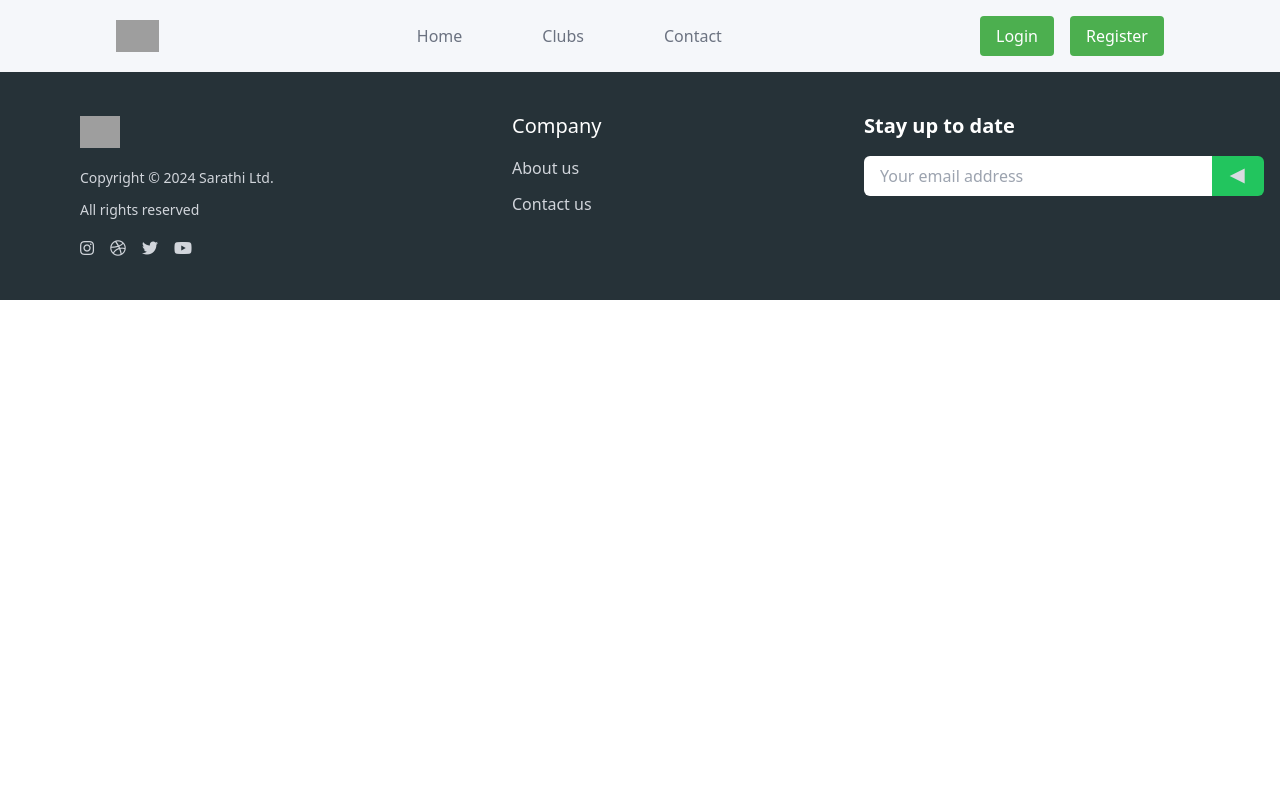
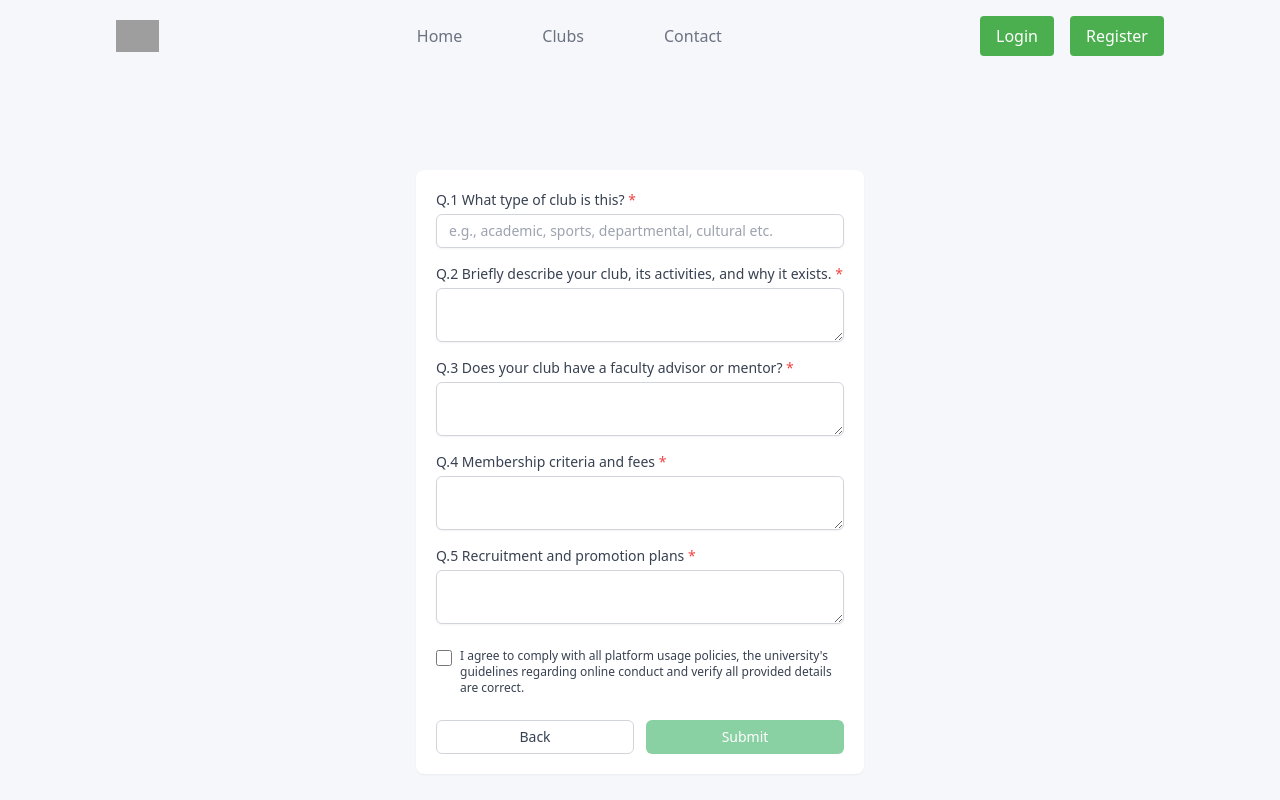
Before and after one commit to sthaarekh/sarathi, a React (Vite) app: page /question in a window 1280 px wide. Shown: the top 800 px of the page. Built offline with nearby package versions, Linux system fonts and the light colour scheme; grey boxes are pictures that could not be loaded.

Commit message:
Added Question Page

```diff
--- a/src/App.jsx
+++ b/src/App.jsx
@@ -6,6 +6,7 @@ import Contacts from './pages/Contacts'
 import Home from './pages/Home'
 import Login from './pages/Login'
 import Register from './pages/Register'
+import Question from './pages/Question'
 import { Routes, Route, BrowserRouter as Router } from 'react-router-dom'
 
 function App() {
@@ -17,9 +18,10 @@ function App() {
       <Routes>
         <Route path="/" element={<Home />} />
         <Route path="/clubs" element={<Clubs/>} />
+        <Route path="/contacts" element={<Contacts/>} />
         <Route path="/register" element={<Register/>} />
-        <Route path="/contacts" element={<Contacts/>} />
         <Route path="/login" element={<Login/>} />
+        <Route path="/question" element={<Question/>} />
       </Routes>
       <Footer/>
       </Router>
--- /dev/null
+++ b/src/pages/Question.jsx
@@ -0,0 +1,217 @@
+import React, { useState } from 'react';
+
+const Question = () => {
+  const [formData, setFormData] = useState({
+    clubType: '',
+    description: '',
+    advisor: '',
+    membership: '',
+    recruitment: '',
+    agreement: false
+  });
+
+  const [errors, setErrors] = useState({});
+  const [showAlert, setShowAlert] = useState(false);
+
+  const handleSubmit = (e) => {
+    e.preventDefault();
+    const newErrors = {};
+
+    // Validate all required fields
+    if (!formData.clubType.trim()) {
+      newErrors.clubType = "Club type is required";
+    }
+    if (!formData.description.trim()) {
+      newErrors.description = "Description is required";
+    }
+    if (!formData.advisor.trim()) {
+      newErrors.advisor = "Advisor information is required";
+    }
+    if (!formData.membership.trim()) {
+      newErrors.membership = "Membership information is required";
+    }
+    if (!formData.recruitment.trim()) {
+      newErrors.recruitment = "Recruitment plan is required";
+    }
+    if (!formData.agreement) {
+      newErrors.agreement = "You must agree to the terms";
+    }
+
+    setErrors(newErrors);
+
+    if (Object.keys(newErrors).length > 0) {
+      setShowAlert(true);
+      setTimeout(() => setShowAlert(false), 5000);
+      return;
+    }
+
+    console.log('Form submitted:', formData);
+  };
+
+  const handleChange = (e) => {
+    const { name, value, type, checked } = e.target;
+    setFormData(prev => ({
+      ...prev,
+      [name]: type === 'checkbox' ? checked : value
+    }));
+    // Clear error for the field being changed
+    if (errors[name]) {
+      setErrors(prev => ({
+        ...prev,
+        [name]: undefined
+      }));
+    }
+  };
+
+  return (
+    <div className="min-h-screen bg-[#F5F7FA] flex items-center justify-center py-6 px-4">
+      <div className="bg-white rounded-lg shadow-sm w-full max-w-md p-5">
+        {showAlert && Object.keys(errors).length > 0 && (
+          <div className="mb-4 p-2 rounded text-sm bg-red-50 border border-red-200 text-red-800">
+            Please fill in all required fields marked with *
+          </div>
+        )}
+
+        <form onSubmit={handleSubmit} className="space-y-4">
+          <div>
+            <label htmlFor="clubType" className="block text-sm font-medium text-gray-700">
+              Q.1 What type of club is this? <span className="text-red-500">*</span>
+            </label>
+            <input
+              type="text"
+              name="clubType"
+              id="clubType"
+              placeholder="e.g., academic, sports, departmental, cultural etc."
+              className={`mt-1 block w-full px-3 py-1.5 text-sm border rounded-md shadow-sm focus:outline-none focus:ring-1 focus:ring-green-500 focus:border-green-500 ${
+                errors.clubType ? 'border-red-500' : 'border-gray-300'
+              }`}
+              value={formData.clubType}
+              onChange={handleChange}
+            />
+            {errors.clubType && (
+              <p className="mt-0.5 text-xs text-red-500">{errors.clubType}</p>
+            )}
+          </div>
+
+          <div>
+            <label htmlFor="description" className="block text-sm font-medium text-gray-700">
+              Q.2 Briefly describe your club, its activities, and why it exists. <span className="text-red-500">*</span>
+            </label>
+            <textarea
+              name="description"
+              id="description"
+              rows={2}
+              className={`mt-1 block w-full px-3 py-1.5 text-sm border rounded-md shadow-sm focus:outline-none focus:ring-1 focus:ring-green-500 focus:border-green-500 ${
+                errors.description ? 'border-red-500' : 'border-gray-300'
+              }`}
+              value={formData.description}
+              onChange={handleChange}
+            />
+            {errors.description && (
+              <p className="mt-0.5 text-xs text-red-500">{errors.description}</p>
+            )}
+          </div>
+
+          <div>
+            <label htmlFor="advisor" className="block text-sm font-medium text-gray-700">
+              Q.3 Does your club have a faculty advisor or mentor? <span className="text-red-500">*</span>
+            </label>
+            <textarea
+              name="advisor"
+              id="advisor"
+              rows={2}
+              className={`mt-1 block w-full px-3 py-1.5 text-sm border rounded-md shadow-sm focus:outline-none focus:ring-1 focus:ring-green-500 focus:border-green-500 ${
+                errors.advisor ? 'border-red-500' : 'border-gray-300'
+              }`}
+              value={formData.advisor}
+              onChange={handleChange}
+            />
+            {errors.advisor && (
+              <p className="mt-0.5 text-xs text-red-500">{errors.advisor}</p>
+            )}
+          </div>
+
+          <div>
+            <label htmlFor="membership" className="block text-sm font-medium text-gray-700">
+              Q.4 Membership criteria and fees <span className="text-red-500">*</span>
+            </label>
+            <textarea
+              name="membership"
+              id="membership"
+              rows={2}
+              className={`mt-1 block w-full px-3 py-1.5 text-sm border rounded-md shadow-sm focus:outline-none focus:ring-1 focus:ring-green-500 focus:border-green-500 ${
+                errors.membership ? 'border-red-500' : 'border-gray-300'
+              }`}
+              value={formData.membership}
+              onChange={handleChange}
+            />
+            {errors.membership && (
+              <p className="mt-0.5 text-xs text-red-500">{errors.membership}</p>
+            )}
+          </div>
+
+          <div>
+            <label htmlFor="recruitment" className="block text-sm font-medium text-gray-700">
+              Q.5 Recruitment and promotion plans <span className="text-red-500">*</span>
+            </label>
+            <textarea
+              name="recruitment"
+              id="recruitment"
+              rows={2}
+              className={`mt-1 block w-full px-3 py-1.5 text-sm border rounded-md shadow-sm focus:outline-none focus:ring-1 focus:ring-green-500 focus:border-green-500 ${
+                errors.recruitment ? 'border-red-500' : 'border-gray-300'
+              }`}
+              value={formData.recruitment}
+              onChange={handleChange}
+            />
+            {errors.recruitment && (
+              <p className="mt-0.5 text-xs text-red-500">{errors.recruitment}</p>
+            )}
+          </div>
+
+          <div className="flex items-start pt-2">
+            <div className="flex items-center h-5">
+              <input
+                type="checkbox"
+                name="agreement"
+                id="agreement"
+                className={`h-4 w-4 rounded border-gray-300 text-green-600 focus:ring-green-500 ${
+                  errors.agreement ? 'border-red-500' : ''
+                }`}
+                checked={formData.agreement}
+                onChange={handleChange}
+              />
+            </div>
+            <label htmlFor="agreement" className="ml-2 text-xs text-gray-700">
+              I agree to comply with all platform usage policies, the university's guidelines regarding online conduct and verify all provided details are correct.
+            </label>
+          </div>
+          {errors.agreement && (
+            <p className="mt-0.5 text-xs text-red-500">{errors.agreement}</p>
+          )}
+
+          <div className="flex gap-3 pt-2">
+            <button
+              type="button"
+              onClick={() => window.history.back()}
+              className="flex-1 py-1.5 px-4 border border-gray-300 rounded-md text-sm font-medium text-gray-700 hover:bg-gray-50 focus:outline-none focus:ring-2 focus:ring-offset-2 focus:ring-green-500"
+            >
+              Back
+            </button>
+            <button
+              type="submit"
+              disabled={!formData.agreement}
+              className={`flex-1 py-1.5 px-4 border border-transparent rounded-md text-sm font-medium text-white bg-green-600 hover:bg-green-700 focus:outline-none focus:ring-2 focus:ring-offset-2 focus:ring-green-500 ${
+                !formData.agreement ? 'opacity-50 cursor-not-allowed' : ''
+              }`}
+            >
+              Submit
+            </button>
+          </div>
+        </form>
+      </div>
+    </div>
+  );
+};
+
+export default Question;
```
